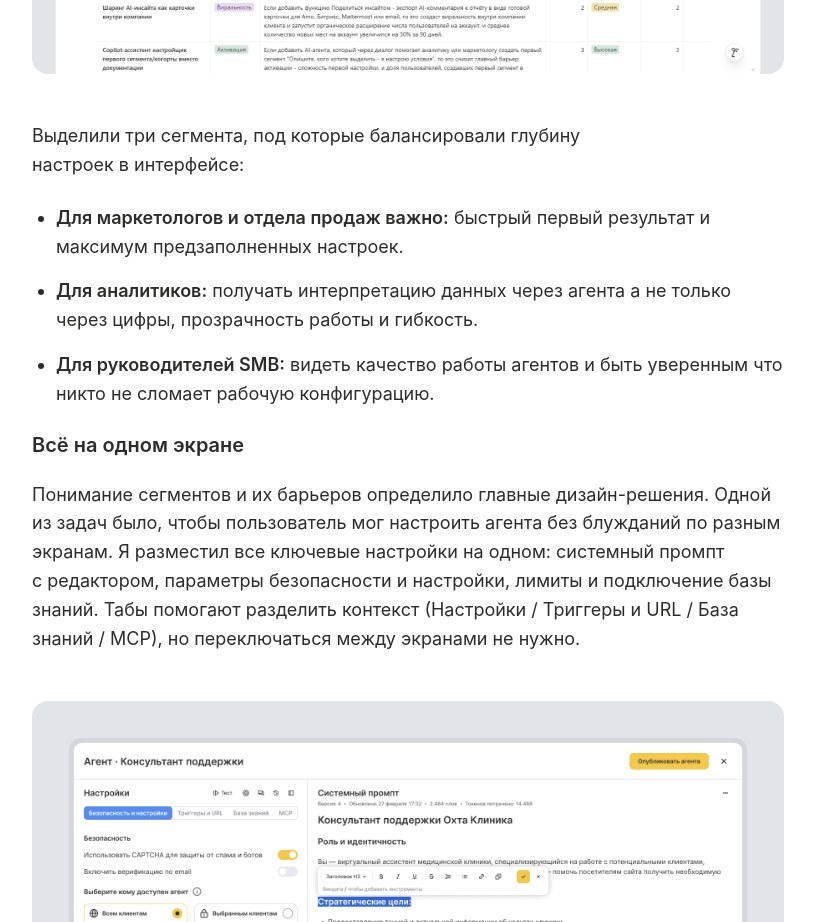
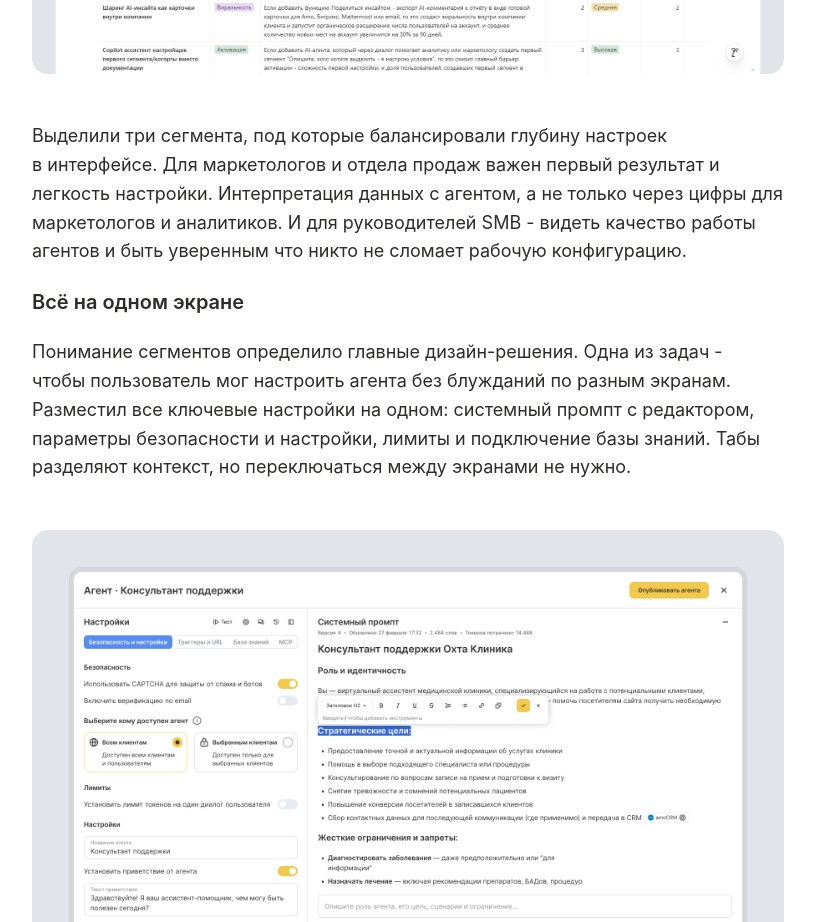
Before and after one commit to d1mavasilev/my-portfolio-next, a Next.js app: page /cases/ai-agents in a window 1280 px wide. Shown: the part 3200-4122 px from the top of the page, without its empty margins (232-1047 px from the left). Built offline with nearby package versions, Linux system fonts and the light colour scheme.

Commit message:
описание

```diff
--- a/app/cases/ai-agents/page.tsx
+++ b/app/cases/ai-agents/page.tsx
@@ -80,23 +80,12 @@ export default function AiAgentsPage() {
             alt="Гипотезы и сегменты"
           />
           <p>
-            Выделили три сегмента, под которые балансировали глубину настроек в интерфейсе:
+            Выделили три сегмента, под которые балансировали глубину настроек в интерфейсе. Для маркетологов и отдела продаж важен первый результат и легкость настройки. Интерпретация данных c агентом, а не только через цифры для маркетологов и аналитиков. И для руководителей SMB - видеть качество работы агентов и быть уверенным что никто не сломает рабочую конфигурацию.
           </p>
-          <ul className="list-disc pl-5">
-            <li>
-              <strong>Для маркетологов и отдела продаж важно:</strong> быстрый первый результат и максимум предзаполненных настроек.
-            </li>
-            <li>
-              <strong>Для аналитиков:</strong> получать интерпретацию данных через агента а не только через цифры, прозрачность работы и гибкость.
-            </li>
-            <li>
-              <strong>Для руководителей SMB:</strong> видеть качество работы агентов и быть уверенным что никто не сломает рабочую конфигурацию.
-            </li>
-          </ul>
 
           <h3>Всё на одном экране</h3>
           <p>
-            Понимание сегментов и их барьеров определило главные дизайн-решения. Одной из задач было, чтобы пользователь мог настроить агента без блужданий по разным экранам. Я разместил все ключевые настройки на одном: системный промпт с редактором, параметры безопасности и настройки, лимиты и подключение базы знаний. Табы помогают разделить контекст (Настройки / Триггеры и URL / База знаний / МСР), но переключаться между экранами не нужно.
+            Понимание сегментов определило главные дизайн-решения. Одна из задач - чтобы пользователь мог настроить агента без блужданий по разным экранам. Разместил все ключевые настройки на одном: системный промпт с редактором, параметры безопасности и настройки, лимиты и подключение базы знаний. Табы разделяют контекст, но переключаться между экранами не нужно.
           </p>
 
           <ProjectImage
```
